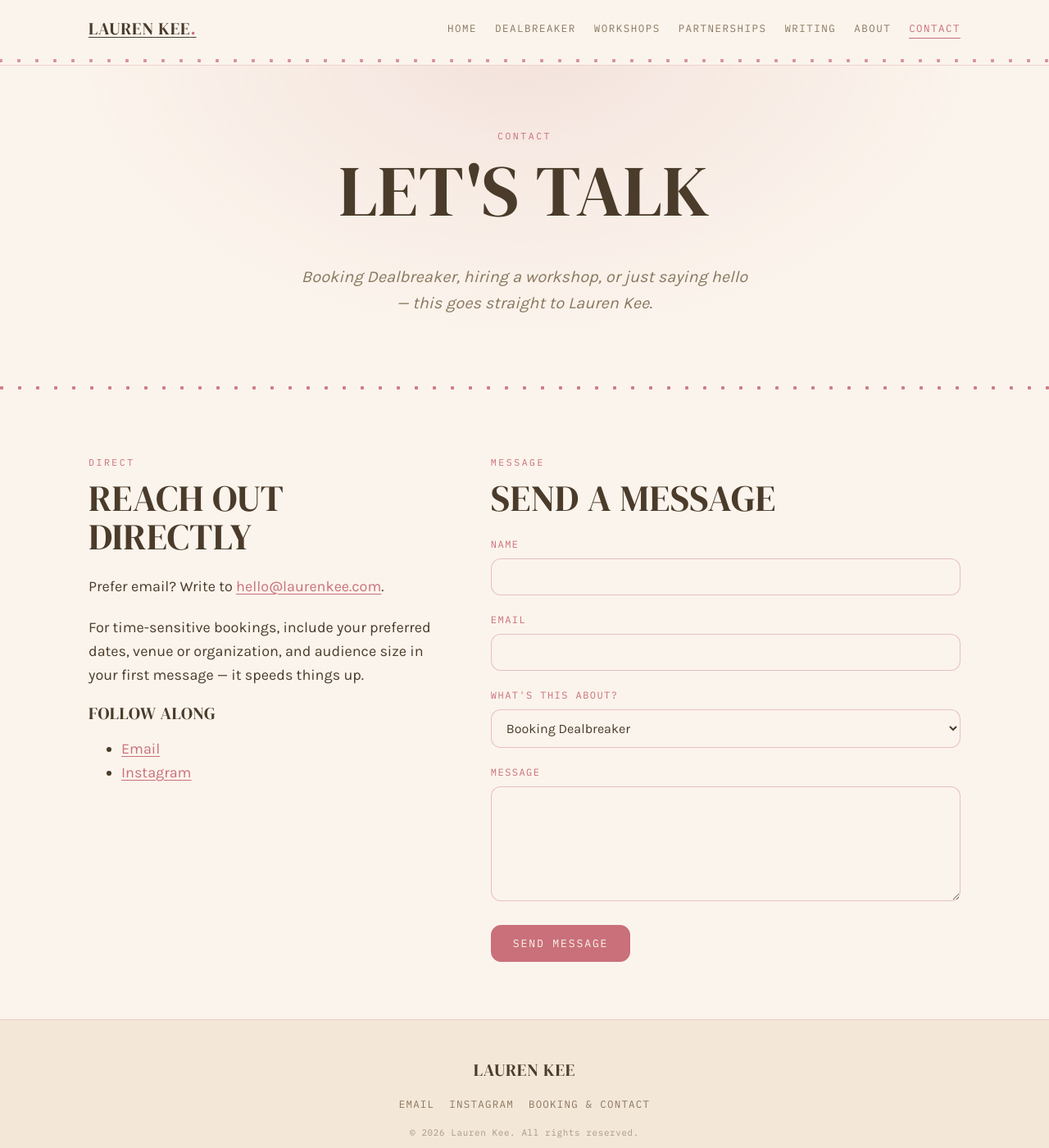
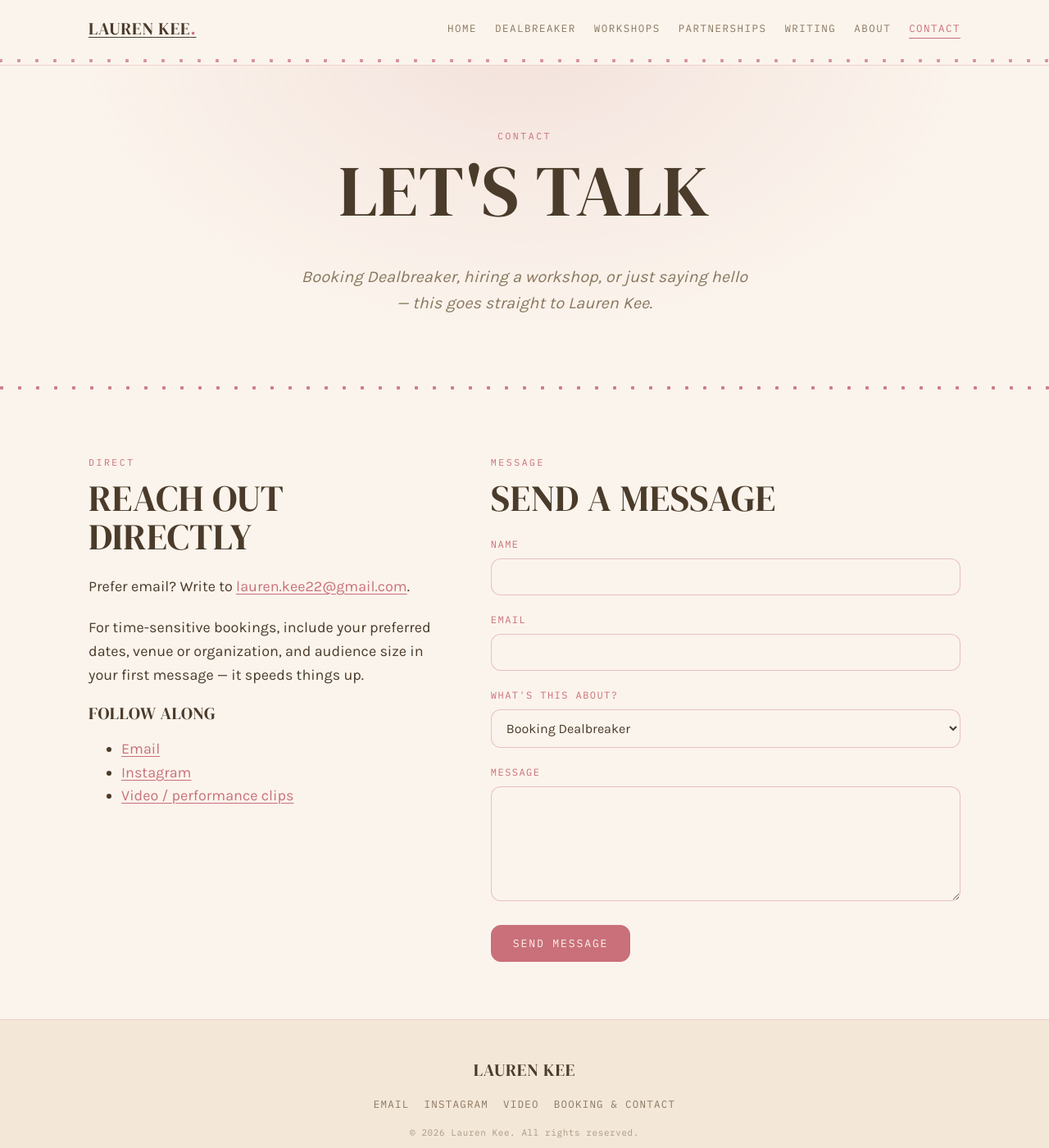
Before and after one commit to laurenkee-hub/site, a Jekyll site: the page built from contact.md, in a window 1280 px wide and 1400 px high. Shown: the whole window at 82% size. Built offline with Jekyll 4.4.1, drawn with Linux system fonts in a browser that asks for light colours; some web fonts are replaced.

Commit message:
Update _config.yml

```diff
--- a/_config.yml
+++ b/_config.yml
@@ -24,10 +24,10 @@ theme_name: "meadow"
 
 # --- Social / contact — replace with your real info ---
 social:
-  email: "hello@laurenkee.com"
-  instagram: "https://instagram.com/yourhandle"
-  youtube: ""
-  newsletter: ""
+  email: "lauren.kee22@gmail.com"
+  instagram: "https://instagram.com/_laurentellsstories"
+  youtube: "https://www.youtube.com/@laurentellsstories"
+  newsletter: "https://laurenkee.substack.com/"
 
 # --- Collections ---
 collections:
```
